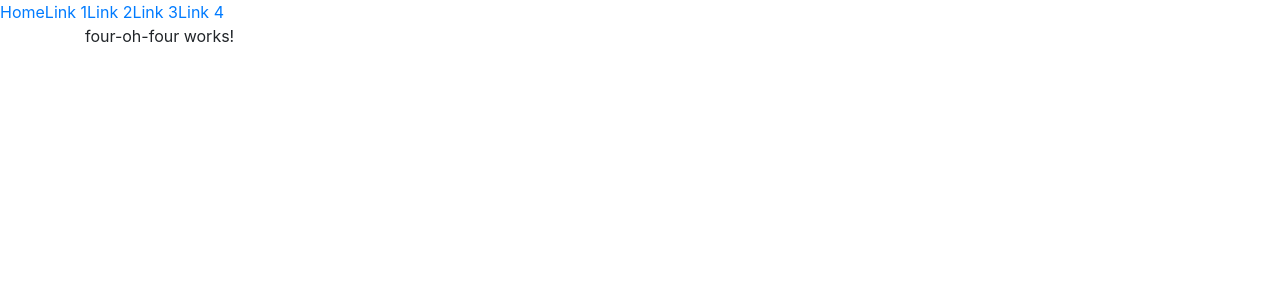
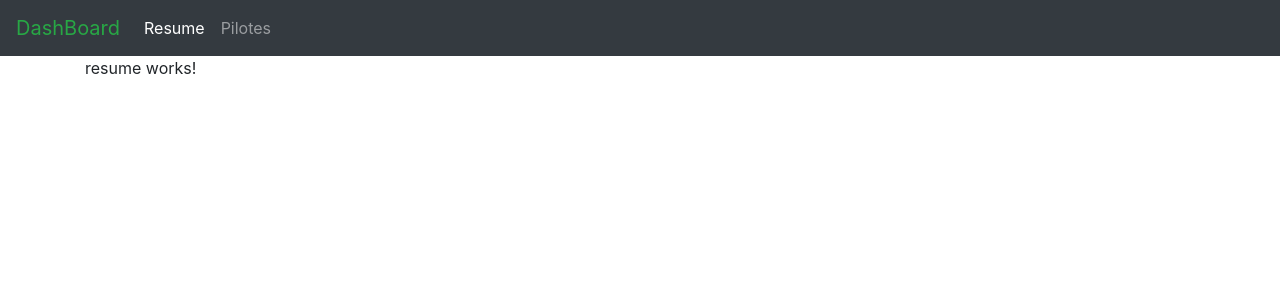
Before and after one commit to melissa98m/dashboard, an Angular app: page /resume in a window 1280 px wide. Before the commit this address led to /not-found. Shown: the top 300 px of the page. Built offline with nearby package versions, Linux system fonts and the light colour scheme.

Commit message:
Add Componant resume + routing

```diff
--- a/angular.json
+++ b/angular.json
@@ -27,8 +27,8 @@
               "src/assets"
             ],
             "styles": [
-              "node_modules/bootstrap/dist/css/bootstrap.css",
-              "src/styles.css"
+              "src/styles.css",
+              "node_modules/bootstrap/dist/css/bootstrap.css"
             ],
             "scripts": []
           },
--- a/src/app/app-routing.module.ts
+++ b/src/app/app-routing.module.ts
@@ -3,11 +3,12 @@ import { RouterModule, Routes } from '@angular/router';
 
 import { HomePageComponent } from './home-page/home-page.component';
 import { FourOhFourComponent } from './four-oh-four/four-oh-four.component';
+import { ResumeComponent } from './resume/resume.component';
 
 
 const routes: Routes = [
   { path: '', component: HomePageComponent },
-
+  { path: 'resume', component: ResumeComponent},
   { path: 'not-found' , component: FourOhFourComponent},
   { path: '**' , redirectTo: 'not-found' },
 ];
--- a/src/app/app.module.ts
+++ b/src/app/app.module.ts
@@ -6,13 +6,15 @@ import { AppComponent } from './app.component';
 import { HomePageComponent } from './home-page/home-page.component';
 import { HeaderComponent } from './header/header.component';
 import { FourOhFourComponent } from './four-oh-four/four-oh-four.component';
+import { ResumeComponent } from './resume/resume.component';
 
 @NgModule({
   declarations: [
     AppComponent,
     HomePageComponent,
     HeaderComponent,
-    FourOhFourComponent
+    FourOhFourComponent,
+    ResumeComponent
   ],
   imports: [
     BrowserModule,
--- a/src/app/four-oh-four/four-oh-four.component.html
+++ b/src/app/four-oh-four/four-oh-four.component.html
@@ -1 +1,5 @@
-<p>four-oh-four works!</p>
+<div class="text-center">
+    <h1 class="my-5 text-danger bg-dark">Erreur 404</h1>
+    <p>Page inconnue.</p>
+
+</div>
--- a/src/app/header/header.component.html
+++ b/src/app/header/header.component.html
@@ -1,7 +1,12 @@
-<div class="vertical-menu">
-    <a href="#" class="active">Home</a>
-    <a href="#">Link 1</a>
-    <a href="#">Link 2</a>
-    <a href="#">Link 3</a>
-    <a href="#">Link 4</a>
-  </div>
+<nav class="navbar navbar-expand navbar-dark bg-dark">
+    <a class="navbar-brand text-success"routerLink="">DashBoard</a>
+
+    <ul class="navbar-nav">
+        <li class="nav-item" routerLinkActive = 'active'>
+            <a class="nav-link" routerLink ="resume">Resume</a>
+        </li>
+        <li class="nav-item" routerLinkActive= 'active'>
+            <a class="nav-link" routerLink="drivers">Pilotes</a>
+        </li>
+    </ul>
+</nav>
--- /dev/null
+++ b/src/app/resume/resume.component.html
@@ -0,0 +1 @@
+<p>resume works!</p>
--- /dev/null
+++ b/src/app/resume/resume.component.ts
@@ -0,0 +1,15 @@
+import { Component, OnInit } from '@angular/core';
+
+@Component({
+  selector: 'app-resume',
+  templateUrl: './resume.component.html',
+  styleUrls: ['./resume.component.css']
+})
+export class ResumeComponent implements OnInit {
+
+  constructor() { }
+
+  ngOnInit(): void {
+  }
+
+}
```
Also changed, not shown: src/app/resume/resume.component.css (added), 1 other file (tests, documents, lock files or other folders).
